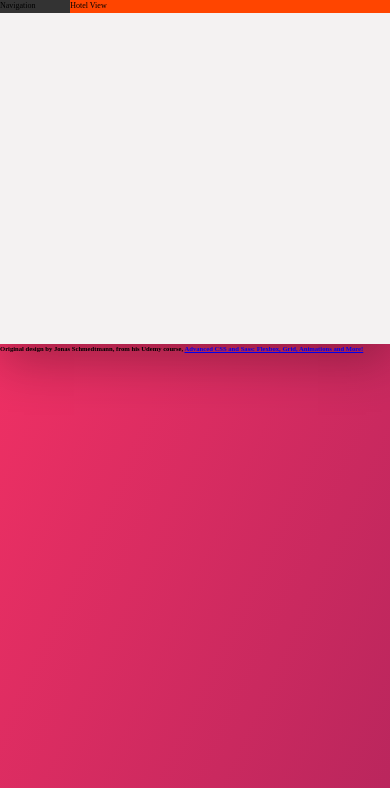
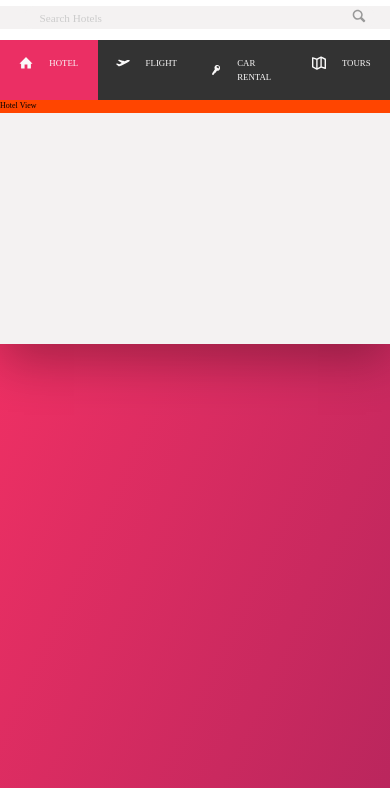
Before and after one commit to rspatz/trillo, a plain HTML site: page index.html in a window 390 px wide. Shown: the part 56-844 px from the top of the page. Drawn offline with Linux system fonts and the light colour scheme; a web font is replaced by a local one.

Commit message:
Add files via upload

```diff
--- a/css/style.css
+++ b/css/style.css
@@ -67,6 +67,9 @@ body {
   background-repeat: no-repeat;
   min-height: 100vh; }
 
+li {
+  font-size: 1.25rem; }
+
 .container {
   max-width: 120rem;
   margin: 8rem auto;
@@ -87,18 +90,33 @@ body {
   display: flex;
   justify-content: space-between;
   align-items: center; }
+  @media only screen and (max-width: 31.25em) {
+    .header {
+      flex-wrap: wrap;
+      align-content: space-around;
+      height: 12rem; } }
 
 .content {
   display: flex; }
+  @media only screen and (max-width: 56.25em) {
+    .content {
+      flex-direction: column; } }
 
 .sidebar {
   background-color: var(--color-grey-dark-1);
-  flex: 0 0 18%; }
+  flex: 0 0 18%;
+  display: flex;
+  flex-direction: column;
+  justify-content: space-between; }
 
 .hotel-view {
   background-color: #fff;
   background-color: orangered;
+  height: 80rem;
   flex: 1; }
+
+.attribution a {
+  color: #ccc; }
 
 .logo {
   height: 3.25rem;
@@ -109,6 +127,11 @@ body {
   display: flex;
   align-items: center;
   justify-content: center; }
+  @media only screen and (max-width: 31.25em) {
+    .search {
+      order: 1;
+      flex: 0 0 100%;
+      background-color: var(--color-grey-light-2); } }
   .search__input {
     font-family: inherit;
     font-size: inherit;
@@ -178,4 +201,68 @@ body {
     border-radius: 50%;
     margin-right: 1rem; }
 
+.side-nav {
+  list-style: none;
+  margin-top: 3.5rem; }
+  @media only screen and (max-width: 56.25em) {
+    .side-nav {
+      display: flex;
+      margin: 0; } }
+  .side-nav__item {
+    position: relative; }
+    .side-nav__item:not(:last-child) {
+      margin-bottom: .5rem; }
+      @media only screen and (max-width: 56.25em) {
+        .side-nav__item:not(:last-child) {
+          margin: 0; } }
+    @media only screen and (max-width: 56.25em) {
+      .side-nav__item {
+        flex: 1; } }
+  .side-nav__item:before {
+    content: "";
+    position: absolute;
+    top: 0;
+    left: 0;
+    height: 100%;
+    width: 3px;
+    background-color: var(--color-primary);
+    transform: scaleY(0);
+    transition: transform 0.2s, width 0.4s cubic-bezier(1, 0, 0, 1) 0.2s, background-color 0.1s; }
+  .side-nav__item:hover::before, .side-nav__item--active::before {
+    transform: scaleY(1);
+    width: 100%; }
+  .side-nav__item:active::before {
+    background-color: var(--color-primary-light); }
+  .side-nav__link:link, .side-nav__link:visited {
+    color: var(--color-grey-light-1);
+    text-decoration: none;
+    text-transform: uppercase;
+    display: block;
+    padding: 1.5rem 3rem;
+    position: relative;
+    z-index: 10;
+    display: flex;
+    align-items: center; }
+    @media only screen and (max-width: 56.25em) {
+      .side-nav__link:link, .side-nav__link:visited {
+        justify-content: center;
+        padding: 2rem; } }
+    @media only screen and (max-width: 31.25em) {
+      .side-nav__link:link, .side-nav__link:visited {
+        font-size: 1.1rem; } }
+  .side-nav__icon {
+    width: 1.75rem;
+    height: 1.75rem;
+    margin-right: 2rem;
+    fill: currentColor; }
+
+.legal {
+  font-size: 1.2rem;
+  color: var(--color-grey-light-4);
+  text-align: center;
+  padding: 2.5rem; }
+  @media only screen and (max-width: 56.25em) {
+    .legal {
+      display: none; } }
+
 /*# sourceMappingURL=style.css.map */
--- a/index.html
+++ b/index.html
@@ -51,17 +51,54 @@
 
             <div class="content">
                 <nav class="sidebar">
-                    Navigation
+                    <ul class="side-nav">
+                        <li class="side-nav__item side-nav__item--active">
+                            <a href="#" class="side-nav__link">
+                                <svg class="side-nav__icon">
+                                    <use xlink:href="img/sprite.svg#icon-home"></use>
+                                </svg>
+                                <span>Hotel</span>
+                            </a>
+                        </li>
+                        <li class="side-nav__item">
+                            <a href="#" class="side-nav__link">
+                                <svg class="side-nav__icon">
+                                    <use xlink:href="img/sprite.svg#icon-aircraft-take-off"></use>
+                                </svg>
+                                <span>Flight</span>
+                            </a>
+                        </li>
+                        <li class="side-nav__item">
+                            <a href="#" class="side-nav__link">
+                                <svg class="side-nav__icon">
+                                    <use xlink:href="img/sprite.svg#icon-key"></use>
+                                </svg>
+                                <span>Car Rental</span>
+                            </a>
+                        </li>
+                        <li class="side-nav__item">
+                            <a href="#" class="side-nav__link">
+                                <svg class="side-nav__icon">
+                                    <use xlink:href="img/sprite.svg#icon-map"></use>
+                                </svg>
+                                <span>Tours</span>
+                            </a>
+                        </li>
+                    </ul>
+
+                    <div class="legal">
+                        &copy; 2020 by trillo. All Rights Reserved.
+                        <div class="attribution">
+                            <h5>Original design by Jonas Schmedtmann, from his Udemy course,
+                                <a href="https://www.udemy.com/course/advanced-css-and-sass/">Advanced CSS and Sass: Flexbox, Grid, Animations and More!</a>
+                            </h5>
+                        </div>
+                    </div>
                 </nav>
                 <main class="hotel-view">
                     Hotel View
                 </main>
             </div>
         </div>
-        <div class="attribution">
-            <h5>Original design by Jonas Schmedtmann, from his Udemy course,
-                <a href="https://www.udemy.com/course/advanced-css-and-sass/">Advanced CSS and Sass: Flexbox, Grid, Animations and More!</a>
-            </h5>
-        </div>
     </body>
 </html>
```
